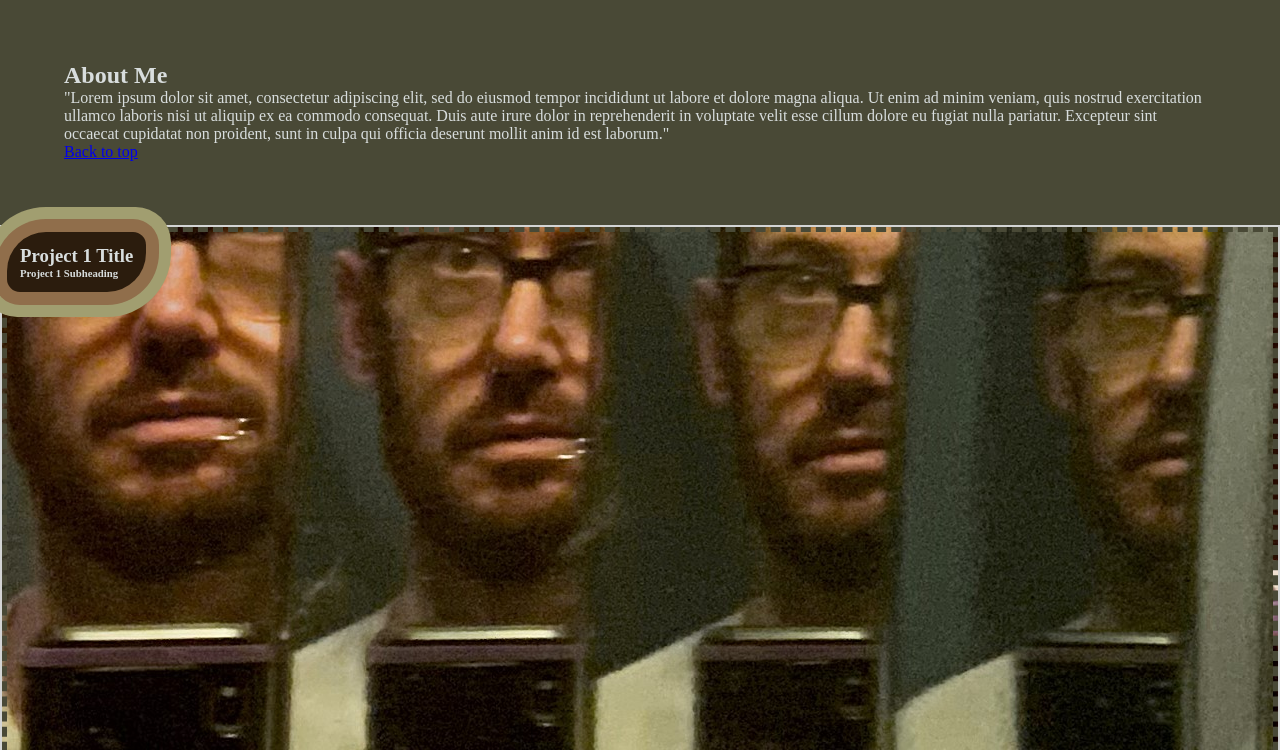
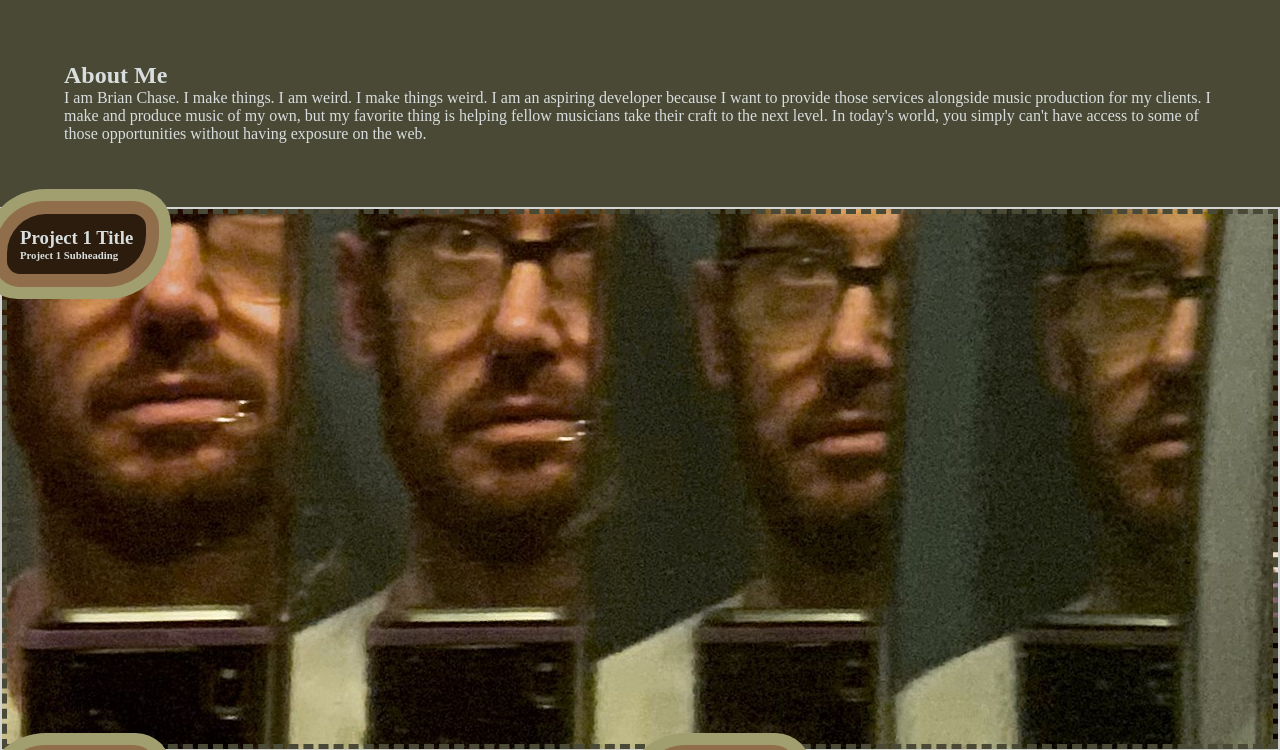
Before and after one commit to blchase215/Developer-Portfolio, a plain HTML site: page index.html in a window 1280 px wide. Shown: the part 932-1682 px from the top of the page. Drawn offline with Linux system fonts and the light colour scheme.

Commit message:
updated about me paragraph

```diff
--- a/assets/style.css
+++ b/assets/style.css
@@ -84,9 +84,9 @@ nav ul li {
 }
 
 /* styles for link text */
-nav ul li a {
+/* nav ul li a {
     color: var(--text);
-}
+} */
 
 /* profile image and banner styling */
 /* mobile */
@@ -140,6 +140,7 @@ nav ul li a {
     background-color: var(--dark);
 
 } */
+
 #about-me {
     border-top: 3px dashed var(--onion);
     background-color: var(--kelp);
@@ -214,18 +215,9 @@ nav ul li a {
 #contact {
     margin-top: auto;
     width: 100%;
-    text-align: left;
+    text-align: center;
     background-color: var(--leather);
     height: auto;
-}
-
-#contact ul li {
-    display: inline-block;
-    justify-content: left;
-    flex-grow: 1;
-    padding: 3px;
-    /* height: 83px; */
-    font-size: 100%;
 }
 
 #contact h2 {
@@ -245,6 +237,14 @@ nav ul li a {
 
 }
 
+#contact ul li {
+    display: inline-block;
+    text-align: left;
+    flex-grow: 1;
+    padding: 3px;
+    /* height: 83px; */
+    font-size: 100%;
+}
 
 
 
--- a/index.html
+++ b/index.html
@@ -40,15 +40,12 @@
                 <!-- about me section -->
                 <h2>About Me</h2>
                 <p>
-                    "Lorem ipsum dolor sit amet, consectetur adipiscing elit,
-                    sed do eiusmod tempor incididunt ut labore et dolore magna aliqua.
-                    Ut enim ad minim veniam, quis nostrud exercitation ullamco laboris
-                    nisi ut aliquip ex ea commodo consequat. Duis aute irure dolor in
-                    reprehenderit in voluptate velit esse cillum dolore eu fugiat nulla pariatur.
-                    Excepteur sint occaecat cupidatat non proident, sunt in culpa qui
-                    officia deserunt mollit anim id est laborum."
-                </p>
-                <a href="#page-top">Back to top</a>
+                    I am Brian Chase.  I make things.  I am weird.  I make things weird.
+                    I am an aspiring developer because I want to provide those services
+                    alongside music production for my clients.  I make and produce music
+                    of my own, but my favorite thing is helping fellow musicians take
+                    their craft to the next level.  In today's world, you simply can't
+                    have access to some of those opportunities without having exposure on the web.
             </section>
             <!-- work section, project links -->
             <!-- style with flexbox -->
```
Also changed, not shown: 1 other file.
